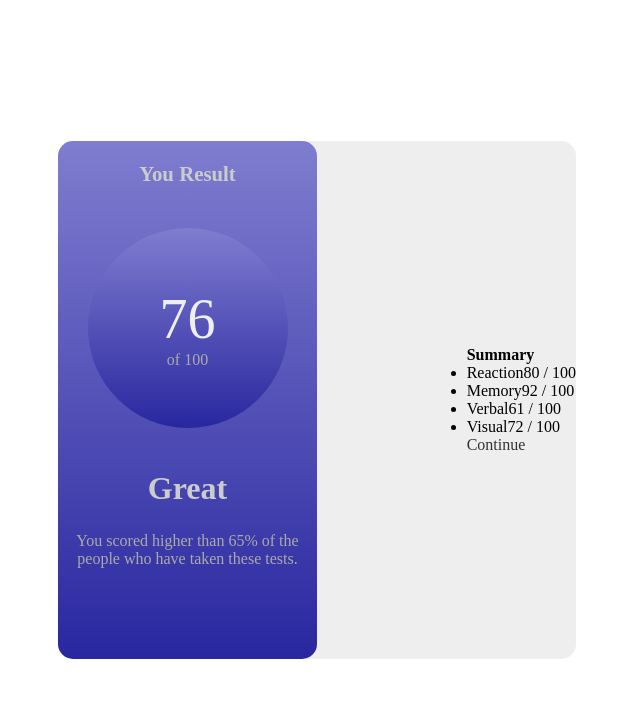
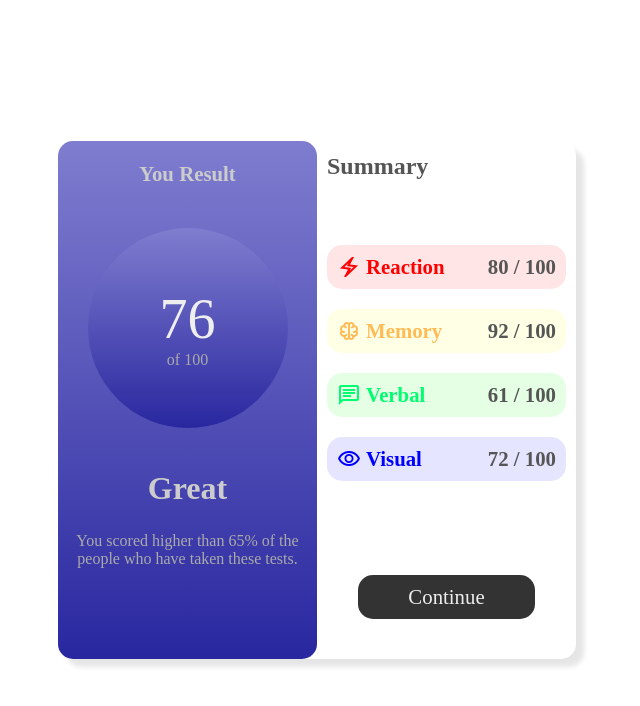
Before and after one commit to HWDelCol/summary, a plain HTML site: page summary.html in a window 1280 px wide. Shown: the whole page, without its empty margins (323-963 px from the left). Drawn offline with nearby package versions, Linux system fonts and the light colour scheme.

Commit message:
CSS finished

```diff
--- a/style.css
+++ b/style.css
@@ -18,15 +18,21 @@ a {
     color: #333;
 }
 
+li {
+    list-style: none;
+}
+
 /*warp*/
 .warp {
     display: flex;
     align-items: center;
     justify-content: space-between;
-    background: #eee;
+    background: #fff;
     width: 518px;
     height: 518px;
     border-radius: 15px;
+    box-shadow: 8px 8px
+    5px rgba(0, 0, 0, 0.1);
 }
 
 /*left*/
@@ -85,3 +91,125 @@ a {
     color: #aaa;
     padding-bottom: 70px;
 }
+
+.rightside {
+    display: flex;
+    flex-direction: column;
+    align-items: center;
+    justify-content: space-around;
+    height: 518px;
+    width: 259px;
+    border-radius: 15px;
+}
+
+.headerrightside {
+    width: 259px;
+}
+.title {
+    text-align: start;
+    font-size: 1.5rem;
+    color: #555;
+    padding-left: 10px;
+}
+
+.bodyrightside {
+    width: 259px;
+    height: 320px;
+    display: flex;
+    align-items: center;
+    justify-content: center;
+}
+
+.list {
+    display: flex;
+    flex-direction: column;
+    width: 259px;
+}
+
+.list li {
+    margin-bottom: 30px;
+    display: flex;
+    align-items: center;
+    justify-content: space-between;
+    margin: 10px;
+    border-radius: 15px;
+}
+
+.list li p {
+    font-size: 1.3rem;
+    padding: 10px;
+    font-weight: 600;
+    display: flex;
+    align-items: center;
+}
+
+.list li .dec {
+    font-size: 1.3rem;
+    font-weight: 600;
+    text-align: end;
+    padding: 10px;
+    color: #555;
+}
+
+.list li .dec span {
+    font-size: 1.3rem;
+    font-weight: 600;
+    text-align: end;
+    color: #555;
+}
+
+.footerrightside {
+    width: 259px;
+    height: 100px;
+    display: flex;
+    align-items: center;
+    justify-content: center;
+}
+
+.footerrightside .buttom {
+    background: #333;
+    font-size: 1.3rem;
+    color: #eee;
+    font-weight: 500;
+    padding: 10px 50px;
+    border-radius: 15px;
+    transition: all 300ms ease-in-out;
+}
+
+.footerrightside .buttom:hover {
+    box-shadow: 2px 2px 5px rgba(0, 0, 0, .5);
+}
+.rbg {
+    background: rgba(255, 0, 0, .1);
+}
+
+.reaction{
+    color: #ff0000;
+}
+
+
+.ybg {
+    background: rgba(255, 255, 0, .1);
+}
+.memory{
+    color: #fb5;
+}
+
+.gbg{
+    background: rgba(0, 255, 0, 0.1);
+}
+.verbal{
+    color: #00ff70;
+}
+
+.bbg{
+    background: rgba(0, 0, 255, 0.1);
+}
+
+.visual{
+    color: #0000ff;
+}
+
+.material-symbols-outlined {
+    margin-right: 5px;
+}
--- a/summary.html
+++ b/summary.html
@@ -4,6 +4,7 @@
     <meta charset="UTF-8">
     <meta http-equiv="X-UA-Compatible" content="IE=edge">
     <meta name="viewport" content="width=device-width, initial-scale=1.0">
+    <link rel="stylesheet" href="https://fonts.googleapis.com/css2?family=Material+Symbols+Outlined:opsz,wght,FILL,GRAD@48,400,0,0" />
     <link rel="stylesheet" href="style.css">
     <title>Summary</title>
 </head>
@@ -27,11 +28,19 @@
                 <h2 class="title">Summary</h2>
             </header>
             <section class="bodyrightside">
-                <ul>
-                    <li><p>Reaction<span>80 <span>/ 100</span></span></p></li>
-                    <li><p>Memory<span>92 <span>/ 100</span></span></p></li>
-                    <li><p>Verbal<span>61 <span>/ 100</span></span></p></li>
-                    <li><p>Visual<span>72 <span>/ 100</span></span></p></li>
+                <ul class="list">
+                    <li class="rbg"><p class="reaction"><span class="material-symbols-outlined">
+                        electric_bolt
+                        </span> Reaction</p><span class="dec">80 <span>/ 100</span></span></li>
+                    <li class="ybg"><p class="memory"><span class="material-symbols-outlined">
+                        neurology
+                        </span> Memory</p><span class="dec">92 <span>/ 100</span></span></li>
+                    <li class="gbg"><p class="verbal"><span class="material-symbols-outlined">
+                        chat
+                        </span> Verbal</p><span class="dec">61 <span>/ 100</span></span></li>
+                    <li class="bbg"><p class="visual"><span class="material-symbols-outlined">
+                        visibility
+                        </span> Visual</p><span class="dec">72 <span>/ 100</span></span></li>
                 </ul>
             </section>
             <footer class="footerrightside">
```
